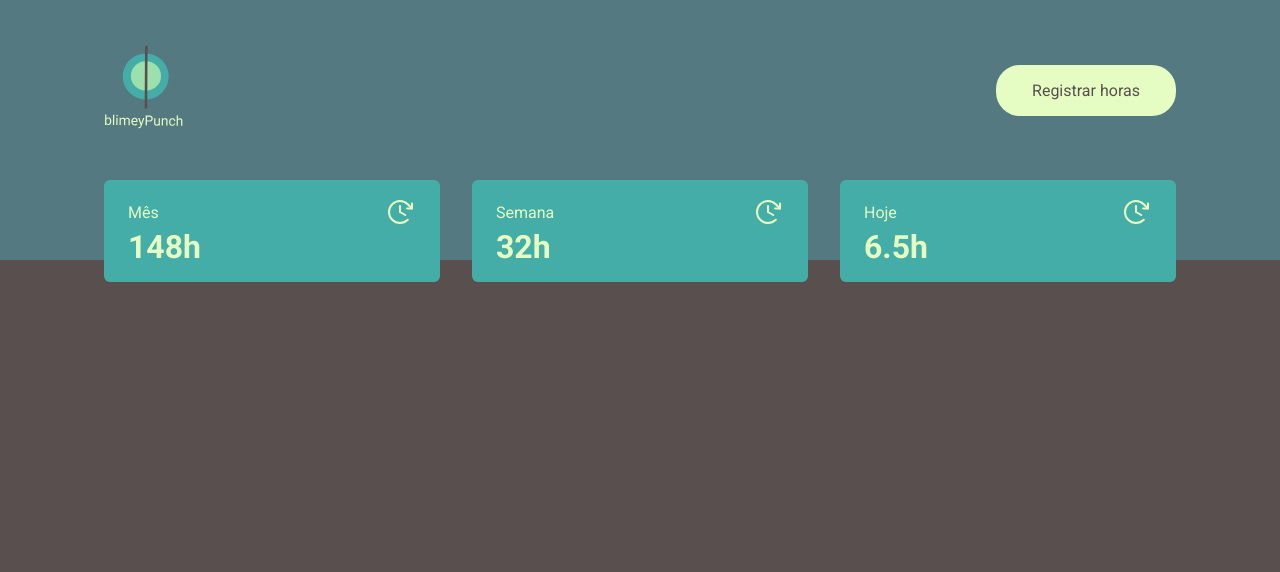
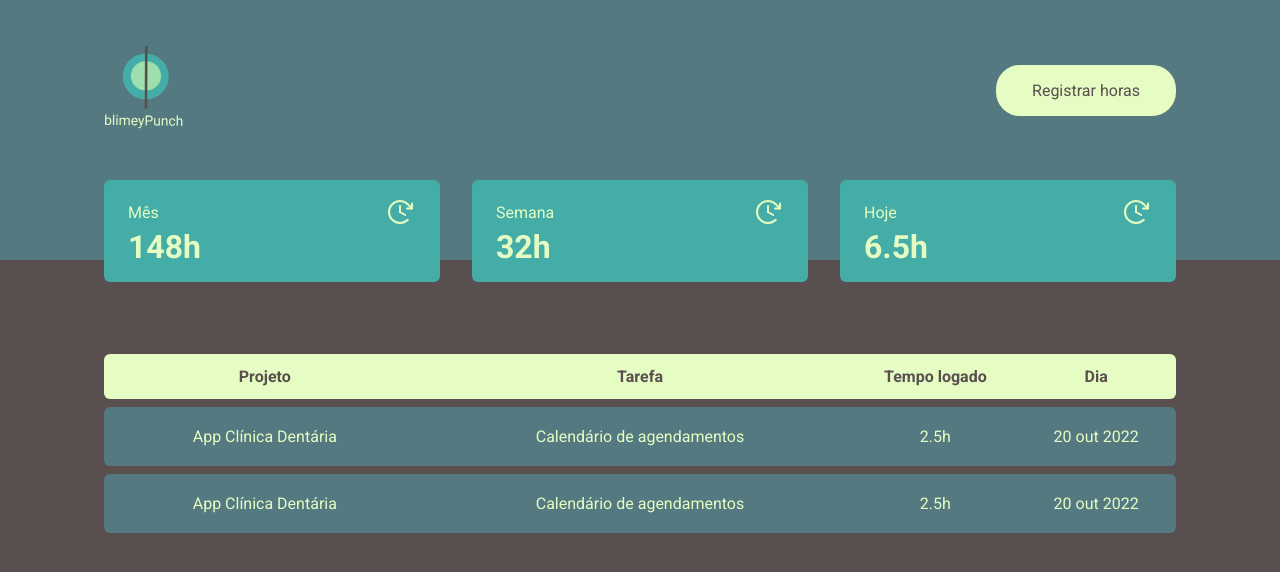
Before and after one commit to guirecordon/java-challenge-react, a React (Vite) app: page /logs in a window 1280 px wide. Shown: the top 572 px of the page. Built offline with nearby package versions, Linux system fonts and the light colour scheme.

Commit message:
Add table of logs

```diff
--- a/src/pages/Logs/index.tsx
+++ b/src/pages/Logs/index.tsx
@@ -1,11 +1,39 @@
 import { Header } from "../../components/Header";
 import { Summary } from "../../components/Summary";
+import { LogsContainer, LogsTable } from "./styles";
 
 export function Logs() {
   return (
     <>
       <Header />
       <Summary />
+
+      <LogsContainer>
+        <LogsTable>
+          <thead>
+            <tr>
+              <th>Projeto</th>
+              <th>Tarefa</th>
+              <th>Tempo logado</th>
+              <th>Dia</th>
+            </tr>
+          </thead>
+          <tbody>
+            <tr>
+              <td width="30%">App Clínica Dentária</td>
+              <td width="40%">Calendário de agendamentos</td>
+              <td>2.5h</td>
+              <td>20 out 2022</td>
+            </tr>
+            <tr>
+              <td width="25%">App Clínica Dentária</td>
+              <td width="35%">Calendário de agendamentos</td>
+              <td>2.5h</td>
+              <td>20 out 2022</td>
+            </tr>
+          </tbody>
+        </LogsTable>
+      </LogsContainer>
     </>
   )
 }
--- a/src/pages/Logs/styles.ts
+++ b/src/pages/Logs/styles.ts
@@ -0,0 +1,51 @@
+import styled from "styled-components";
+
+export const LogsContainer = styled.main`
+  width: 100%;
+  max-width: 1120px;
+  margin: 4rem auto 0;
+  padding: 0 1.5rem;
+`
+
+export const LogsTable = styled.table`
+  width: 100%;
+  border-collapse: separate;
+  border-spacing: 0 0.5rem;
+  margin-top: 1.5rem;
+
+  th {
+    text-align: center;
+    padding: 0.825rem 0.5rem;
+    background: ${props => props.theme.light100};
+    color: ${ props => props.theme.gray };
+
+    &:first-child {
+      border-top-left-radius: 6px;
+      border-bottom-left-radius: 6px;
+    }
+
+    &:last-child {
+      border-top-right-radius: 6px;
+      border-bottom-right-radius: 6px;
+    }
+
+  }
+
+  td {
+    text-align: center;
+    padding: 1.25rem 1rem;
+    background: ${props => props.theme.darkblue};
+
+    &:first-child {
+      border-top-left-radius: 6px;
+      border-bottom-left-radius: 6px;
+    }
+
+    &:last-child {
+      border-top-right-radius: 6px;
+      border-bottom-right-radius: 6px;
+    }
+  }
+
+
+`
```
